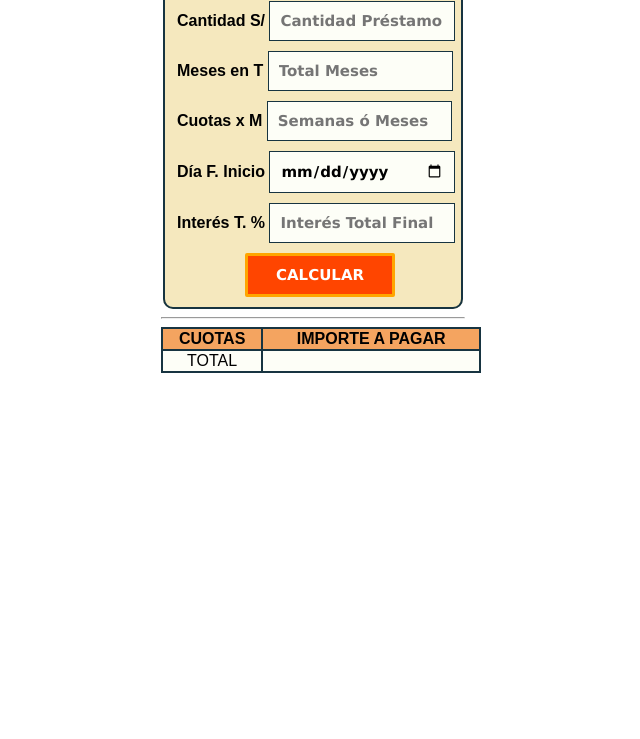
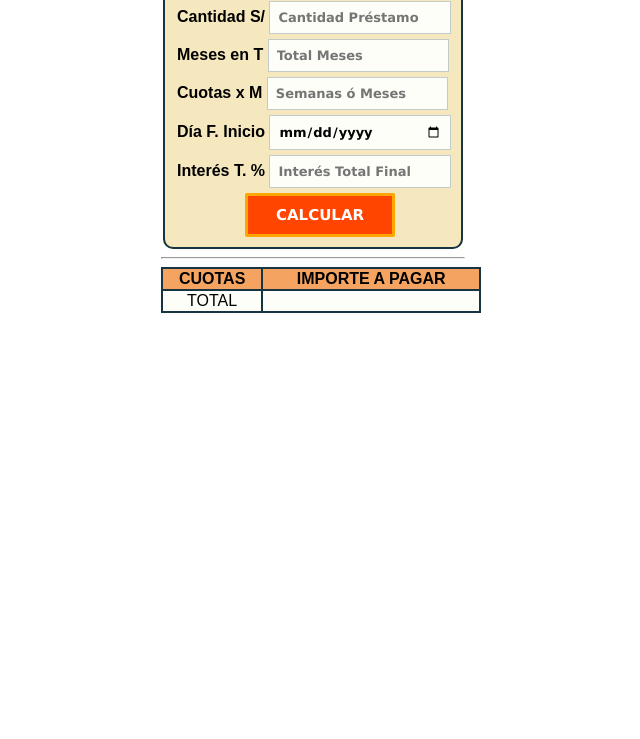
Before and after one commit to Pas-2021/pas.digital, a website: page es/simulador/prestamo.html in a window 1280 px wide. Shown: the part 61-800 px from the top of the page, without its empty margins (327-967 px from the left). Drawn offline with Linux system fonts and the light colour scheme.

Commit message:
Add files via upload

```diff
--- a/es/simulador/css/prestamo.css
+++ b/es/simulador/css/prestamo.css
@@ -37,17 +37,17 @@ label{
 }
 input{
     width: 60%;
-    margin-bottom: 10px;
-    padding: 10px;
+    margin-bottom: 5px;
+    padding: 8px;
     margin-right: -6px;
     background-color: #fdfef7;
-    border: #173441 1.8px solid;
+    border: #17354041 1.8px solid;
     align-content: center;
 
     font-family:Verdana,Helvetica;
     font-weight:bold;
     color:black;
-    font-size: 15px;
+    font-size: 13px;
 
 }
 
```
